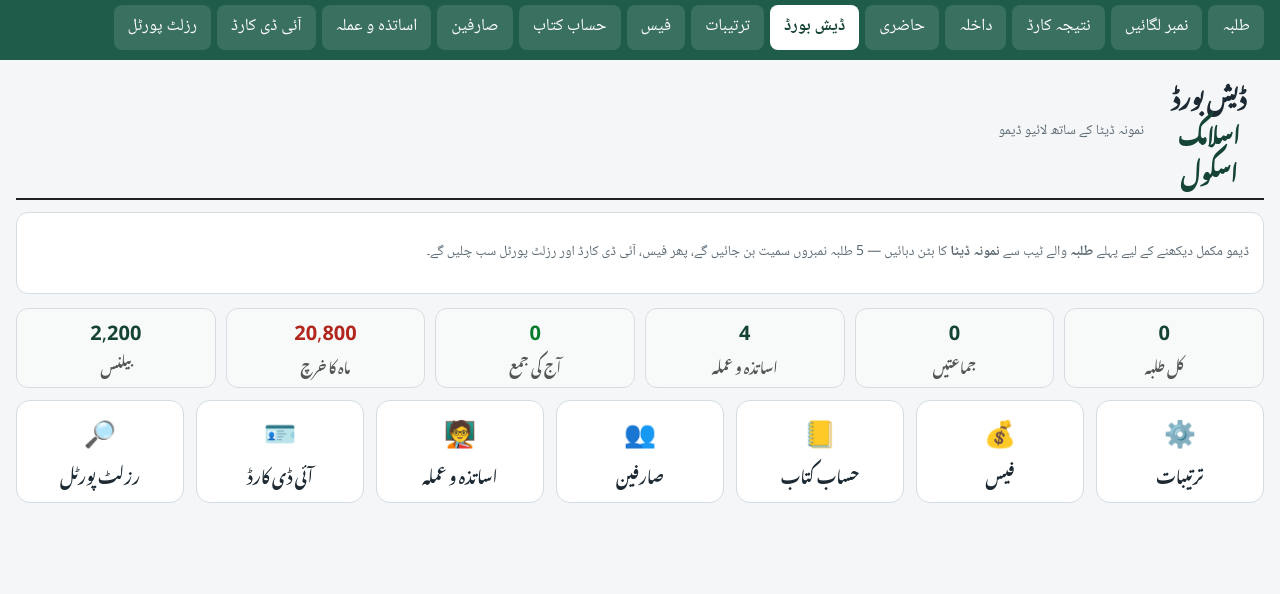
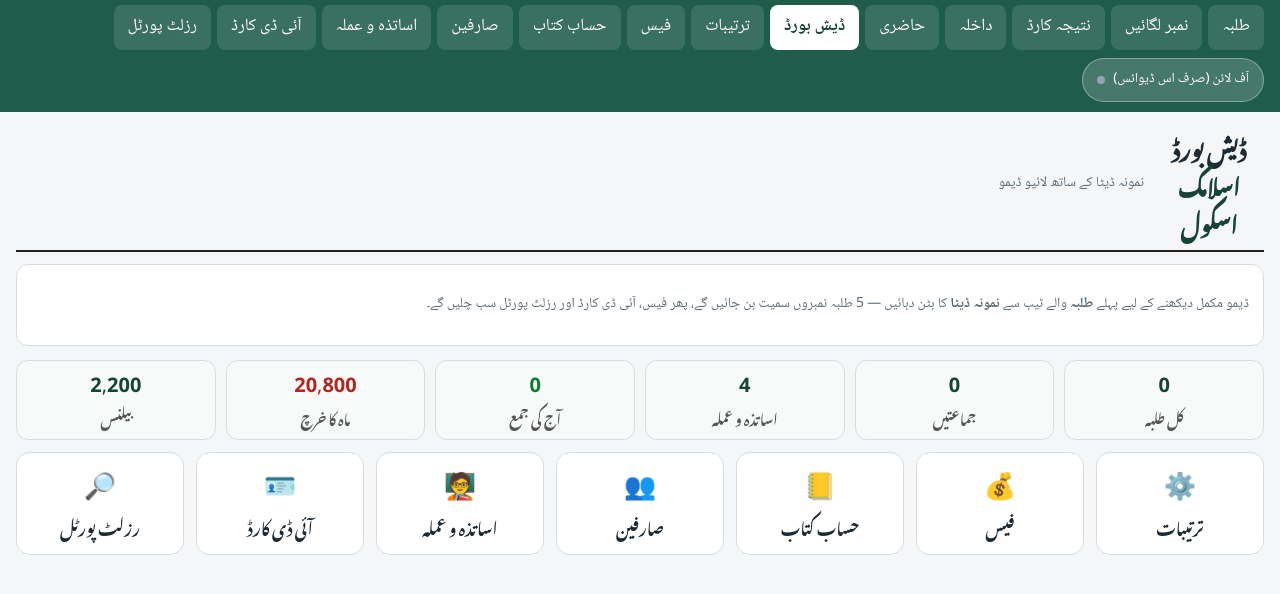
Before and after one commit to latif-school-system/natija-demo, a plain HTML site: page index.html in a window 1280 px wide. Shown: the part 60-654 px from the top of the page. Drawn offline with Linux system fonts and the light colour scheme.

Commit message:
fix boot guard

```diff
--- a/index.html
+++ b/index.html
@@ -3949,7 +3949,7 @@ function hookSaves(){
 }
 
 function boot(){
-  if(typeof BackendConfig==='undefined'||!APP_CONFIG.SUPABASE_URL)return; // sync optional; app works offline
+  if(typeof APP_CONFIG==='undefined'||!APP_CONFIG.SUPABASE_URL)return; // sync optional; app works offline
   buildUI();hookSaves();paint();
   if(sess()&&navigator.onLine){pullNow(false).catch(function(){});}
   S.pullTimer=setInterval(function(){if(sess()&&navigator.onLine&&!S.pushTimer)pullNow(false).catch(function(){});},60000);
```
